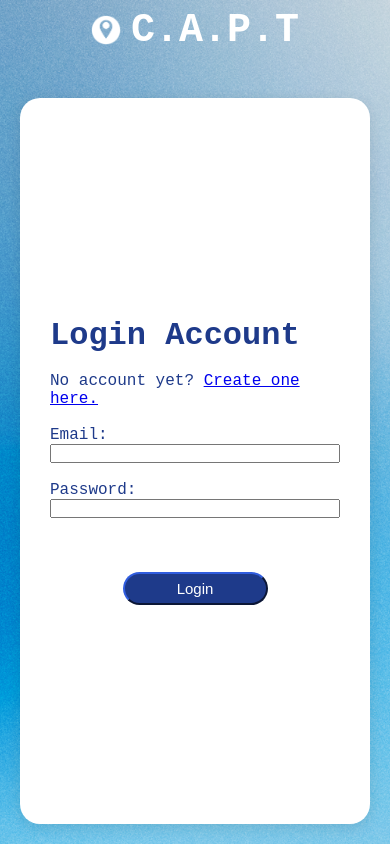
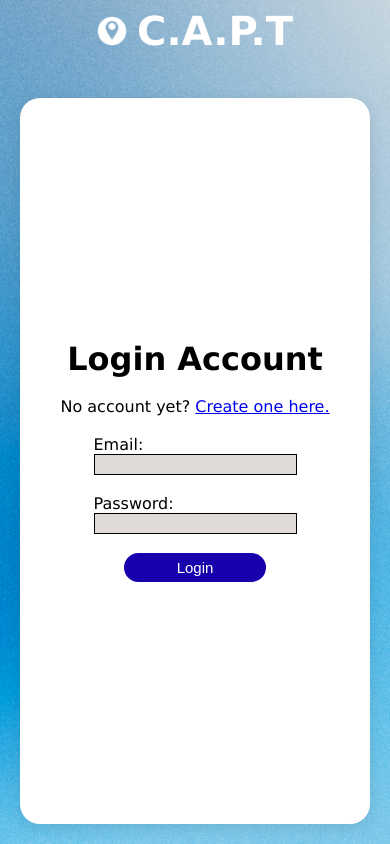
Before and after one commit to PJESTRELLA/C.A.P.T.-Website, a PHP site: page /login.html in a window 390 px wide. Run offline with PHP 8.4, Linux system fonts and the light colour scheme.

Commit message:
New Login UI/UX

```diff
--- a/login.html
+++ b/login.html
@@ -16,44 +16,48 @@
       <div class="login-information">
       </div>
     </div>
+
     <div class="login-page">
-      <div class = "login-container">
+      <div class="login-container">
         <h1>Login Account</h1>
         <br>
         <p>No account yet? <a href="#" onclick="CreateAccount()">Create one here.</a></p>
         <br>
-          <label for="email">Email:</label>
-          <input type="email" class="details-input" id = "email">
-          <br>
-          <label for="password">Password:</label>
-          <input type="password"class="details-input" id="password"><br><br>
+        <form class = "details-container" action="login.php" method="POST">
+          <label class = "details-label" for="email">Email:</label>
+          <input type="email" class="details-input" id="email" name="email" required>
+          <br><br>
+          <label class = "details-label" for="password">Password:</label>
+          <input type="password" class="details-input" id="password" name="password" required>
+          <br><br>
 
-        <br>
-        <button class="blue-button">Login</button>
+          <button type="submit" class="blue-button">Login</button>
+        </form>
+
       </div>
     </div>
   </div>
 </body>
 <script>
   function CreateAccount(){
-    document.querySelector(".login-page").innerHTML = `
+    document.querySelector(".login-container").innerHTML = `
       <div class = "create-account">
         <form action="submit.php" method="post">
-            <h2>Sign Up</h2>
+            <h1>Create Account</h1><br><br>
 
-            <label for="name">Name:</label><br>
+            <label class = "details-label" for="name">Name:</label>
             <input type="text" id="name" name="name" class = "sign-input" required><br><br>
 
-            <label for="birthDate">Birth Date:</label><br>
+            <label class = "details-label" for="birthDate">Birth Date:</label>
             <input type="date" id="birthDate" name="birthDate" class = "sign-input" required><br><br>
 
-            <label for="username">Username:</label><br>
+            <label class = "details-label" for="username">Username:</label>
             <input type="text" id="username" name="username" class = "sign-input" required><br><br>
 
-            <label for="email">Email:</label><br>
+            <label class = "details-label" for="email">Email:</label>
             <input type="email" id="email" name="email" class = "sign-input" required><br><br>
 
-            <label for="password">Password:</label><br>
+            <label class = "details-label" for="password">Password:</label>
             <input type="password" id="password" name="password" class = "sign-input" required><br><br>
 
             <input type="checkbox" id="consent" name="consent" required>
@@ -69,17 +73,18 @@
       document.querySelector(".login-container").innerHTML = `
         <h1>Login Account</h1>
         <br>
-        <p>No account yet? <a href="#" onclick="CreateAccount()">Create one here</a></p>
+        <p>No account yet? <a href="#" onclick="CreateAccount()">Create one here.</a></p>
         <br>
-        <div class="details">
-          <p>Email:</p>
-          <input type="email" class="details-input">
+        <form class = "details-container" action="login.php" method="POST">
+          <label class = "details-label" for="email">Email:</label>
+          <input type="email" class="details-input" id="email" name="email" required>
           <br><br>
-          <p>Password:</p>
-          <input type="password" class="details-input">
-        </div>
-        <br>
-        <button class="blue-button">Login</button>
+          <label class = "details-label" for="password">Password:</label>
+          <input type="password" class="details-input" id="password" name="password" required>
+          <br><br>
+
+          <button type="submit" class="blue-button">Login</button>
+        </form>
       `;
     }
   </script>
--- a/login_style.css
+++ b/login_style.css
@@ -25,7 +25,7 @@
 .logo-header {
   display: flex;
   align-items: center; /* Vertically center */
-  font-family:'Courier New', Courier, monospace;
+  font-family: Verdana, Geneva, Tahoma, sans-serif;
 }
 
 .login-logo {
@@ -47,8 +47,8 @@
   display: flex;
   justify-content: center;     /* Center horizontally inside this column */
   align-items: center;         /* Center vertically inside this column */
-  font-family: 'Courier New', Courier, monospace;
-  color: #1E3A8A;
+  font-family: Verdana, Geneva, Tahoma, sans-serif;
+  color: black;
   padding: 20px;
 }
 
@@ -63,34 +63,61 @@
   box-shadow: 0 4px 15px rgba(0, 0, 0, 0.1);
   display: flex;
   flex-direction: column;
-  justify-content: center;
+  justify-content: center;   /* Center vertically inside container */
+  align-items: center;       /* Center horizontally inside container */
+  text-align: center;
+}
+
+.details-container {
+  width: 70%;
+}
+
+.details-label {
+  display: block;       /* ✅ forces label to occupy full line */
+  text-align: left;
 }
 
 .details-input {
   width: 100%;
-  box-sizing: border-box; /* ensures padding and borders don’t break the width */
-  align-self: center;
+  box-sizing: border-box;
+  background-color: #E0DBD8;
+  border: 1px solid black;
+  padding: 2px;
 }
 
-.blue-button{
+.blue-button {
   border-radius: 20px;
-  border-color: #1E3A8A;
-  background-color: #1E3A8A;
-  padding:2%;
+  border: 2px solid #1800AD;
+  background-color: #1800AD;
+  padding: 2%;
   color: white;
-  width: 50%;
+  width: 70%;
   max-width: 250px;
   min-width: 100px;
   font-size: 15px;
   display: block;
   margin: 0 auto;
+  cursor: pointer;
 
+  /* Smooth fade and scale */
+  transition: background-color 0.8s ease-in-out,
+              color 0.8s ease-in-out,
+              transform 0.3s ease-in-out;
+}
+
+.blue-button:hover {
+  background-color: white;  /* Light blue */
+  color: #1800AD;             /* Original button color */
+  transform: scale(1.01);     /* Optional subtle zoom */
 }
 
 .sign-input {
   width: 100%;
   box-sizing: border-box; /* ensures padding and borders don’t break the width */
   align-self: center;
+  background-color: #E0DBD8;
+  border: 1px solid black; /* fixed border */
+  padding: 2px; /* optional: adds space inside */
 }
 
 @media (max-width: 900px) {
@@ -99,11 +126,6 @@
       flex-direction: column;
       width: 100%;
       height: 100vh; /* Full viewport height so % heights inside work */
-      background-color: #F8FAFC;
-      background-image: url(/Resources/login-page/login-bg.png);
-      background-size: cover;       /* Fill without stretching */
-      background-position: center;  /* Center the image */
-      background-repeat: no-repeat; /* Avoid tiling */
   }
 
   .login-design {
@@ -115,47 +137,17 @@
   .logo-header {
     display: flex;
     align-items: center; /* Vertically center */
-    font-family:'Courier New', Courier, monospace;
+    font-family: Verdana, Geneva, Tahoma, sans-serif;
     align-self: center;       /* vertical centering in flex row */
     justify-content: center;  /* horizontal centering if flex child has flex items */
     margin: 0 auto;           /* horizontal centering for block inside flex */
   }
 
-  .login-logo {
-    width: 30px;
-    height: auto;
-    margin-right: 10px;
-
+  .login-page {
+      width: 100%;
+      height: 100vh;
+      display: flex;
   }
 
-  .logo-header p {
-    font-size:40px;
-    font-weight: bold;
-    margin: 0; /* Remove default paragraph margin */
-    color: white;
-  }
 
-  .login-page {
-      width: 100%;
-      height: 100vh;               /* give it full screen height */
-      display: flex;
-      justify-content: center;     /* center horizontally */
-      align-items: center;         /* center vertically */
-      font-family: 'Courier New', Courier, monospace;
-      color: #1E3A8A;
-      padding: 20px;
-  }
-  /* The actual login container box */
-  .login-container {
-    background-color: white;
-    width: 100%;                 /* Use full width of .login-page */
-    max-width: 350px;            /* But don’t get too big on large screens */
-    height: 100%;
-    padding: 30px;
-    border-radius: 20px;
-    box-shadow: 0 4px 15px rgba(0, 0, 0, 0.1);
-    display: flex;
-    flex-direction: column;
-    justify-content: center;
-  }
 }
```
Also changed, not shown: Index.html (added, +15 -0 lines).
